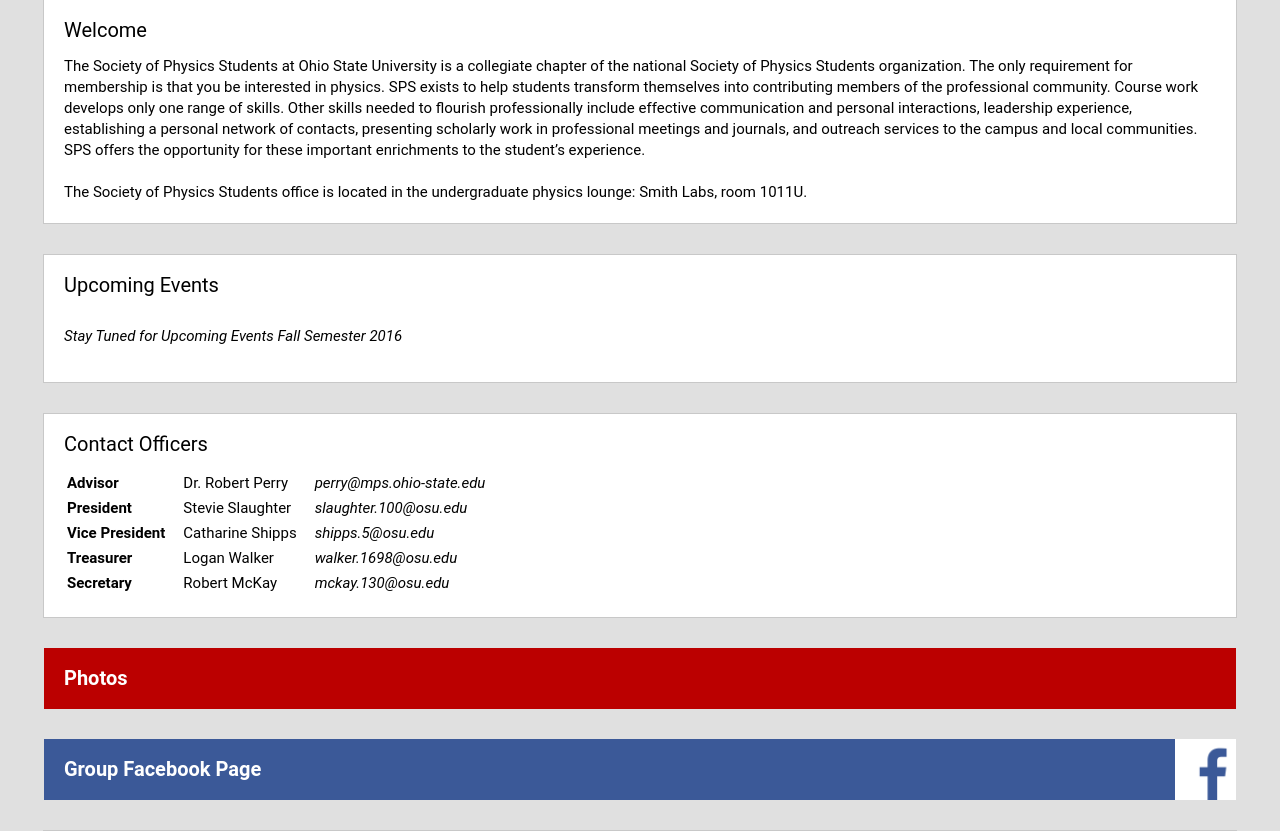
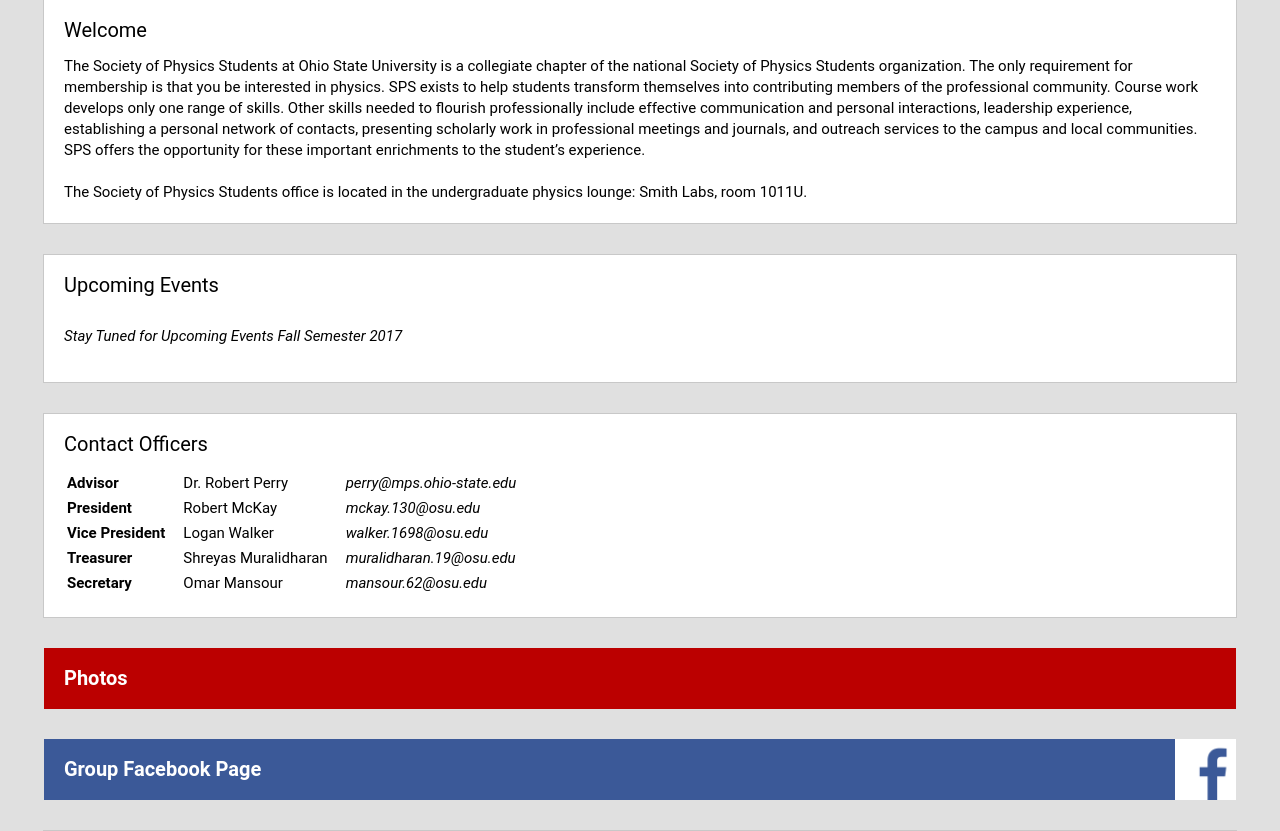
Before and after one commit to GeekLogan/OSU-SPS-Website, a PHP site: page /index.html in a window 1280 px wide. Shown: the part 107-938 px from the top of the page. Run offline with PHP 8.4, Linux system fonts and the light colour scheme; some libraries are stand-ins or nearby versions.

Commit message:
Updated website

```diff
--- a/src/index.html
+++ b/src/index.html
@@ -64,7 +64,7 @@ $(document).ready(function() {
 <div class="card" id="card_upcoming">
 	Upcoming Events
 	<div class="tohide">
-		<p><i>Stay Tuned for Upcoming Events Fall Semester 2016</i></p>
+		<p><i>Stay Tuned for Upcoming Events Fall Semester 2017</i></p>
 	</div>
 </div>
 
@@ -79,23 +79,23 @@ $(document).ready(function() {
 			</tr>
 			<tr>
 				<th>President</th>
-				<td>Stevie Slaughter</td>
-				<td><i>slaughter.100@osu.edu</i></td>
+				<td>Robert McKay</td>
+				<td><i>mckay.130@osu.edu</i></td>
 			</tr>
 			<tr>
 				<th>Vice President</th>
-				<td>Catharine Shipps</td>
-				<td><i>shipps.5@osu.edu</i></td>
-			</tr>
-			<tr>
-				<th>Treasurer</th>
 				<td>Logan Walker</td>
 				<td><i>walker.1698@osu.edu</i></td>
 			</tr>
 			<tr>
+				<th>Treasurer</th>
+				<td>Shreyas Muralidharan</td>
+				<td><i>muralidharan.19@osu.edu</i></td>
+			</tr>
+			<tr>
 				<th>Secretary</th>
-				<td>Robert McKay</td>
-				<td><i>mckay.130@osu.edu</i></td>
+				<td>Omar Mansour</td>
+				<td><i>mansour.62@osu.edu</i></td>
 			</tr>
 		</table>
 	</div>
@@ -157,7 +157,7 @@ $(document).ready(function() {
 <div id="footer">
 	Website Developed 2016 by
 	<a class="nostyle" href="mailto:walker.1698@osu.edu">Logan Walker</a> <br />
-	Last Updated May 8, 2016
+	Last Updated 8 October 2016
 	<span style="position:relative; top:-1px;">&thinsp;&mdash;&thinsp;</span>
 	Code maintained on
 	<a class="nostyle" href="https://github.com/GeekLogan/OSU-SPS-Website">GitHub</a>
```
Also changed, not shown: src/img/etc/index.php (line endings or trailing spaces), src/img/index.php (line endings or trailing spaces), src/img/logos/index.php (line endings or trailing spaces), src/img/old/flyers/index.php (line endings or trailing spaces), src/img/old/index.php (line endings or trailing spaces), src/img/old/map/index.php (line endings or trailing spaces), src/img/old/people/index.php (line endings or trailing spaces), src/other/books.php (line endings or trailing spaces), src/other/cats.html (line endings or trailing spaces), src/other/index.php (line endings or trailing spaces), src/other/photos.html (line endings or trailing spaces), src/other/printers.html (line endings or trailing spaces), src/other/smith.html (line endings or trailing spaces), src/other/style.css (line endings or trailing spaces).
